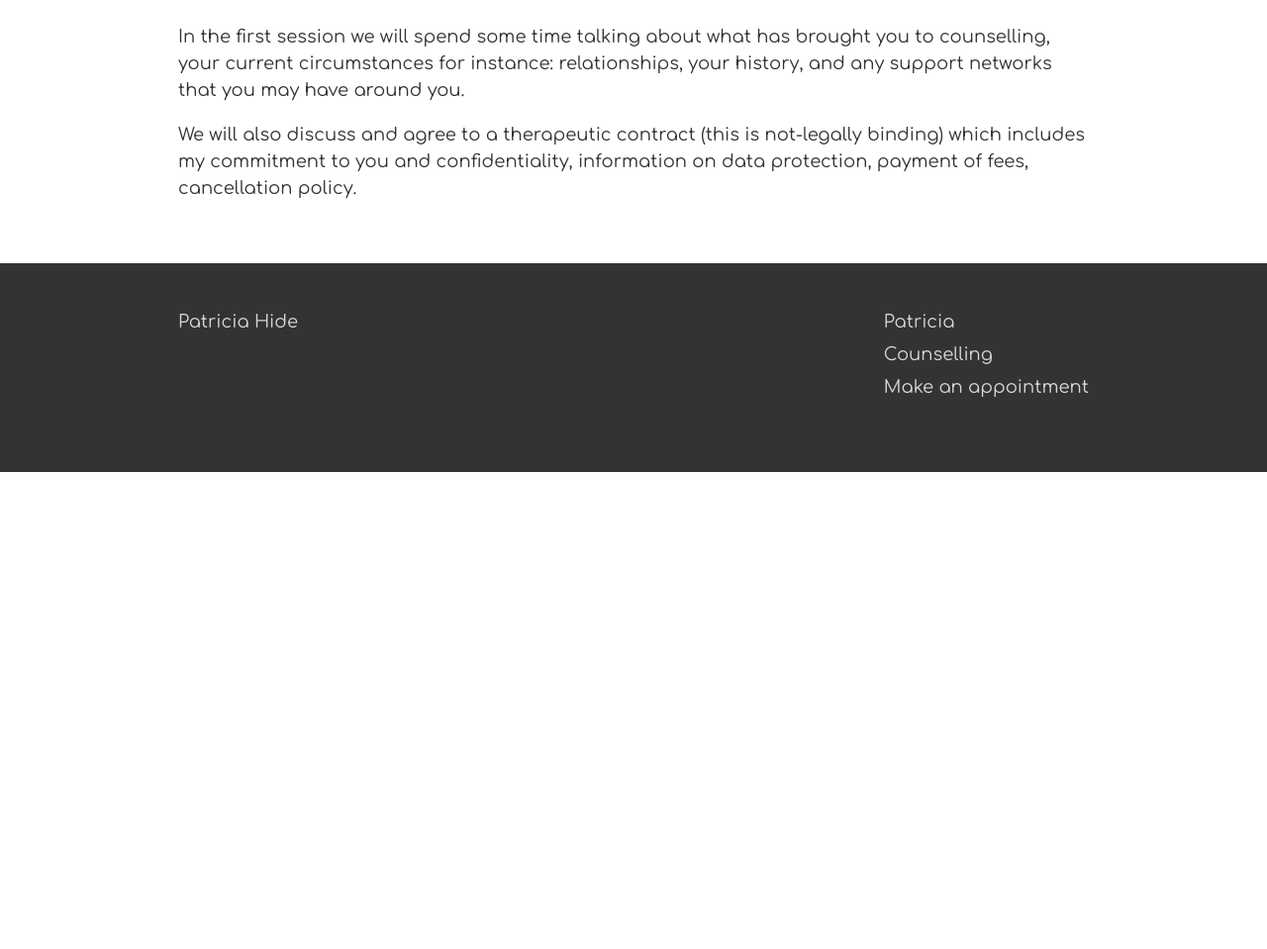
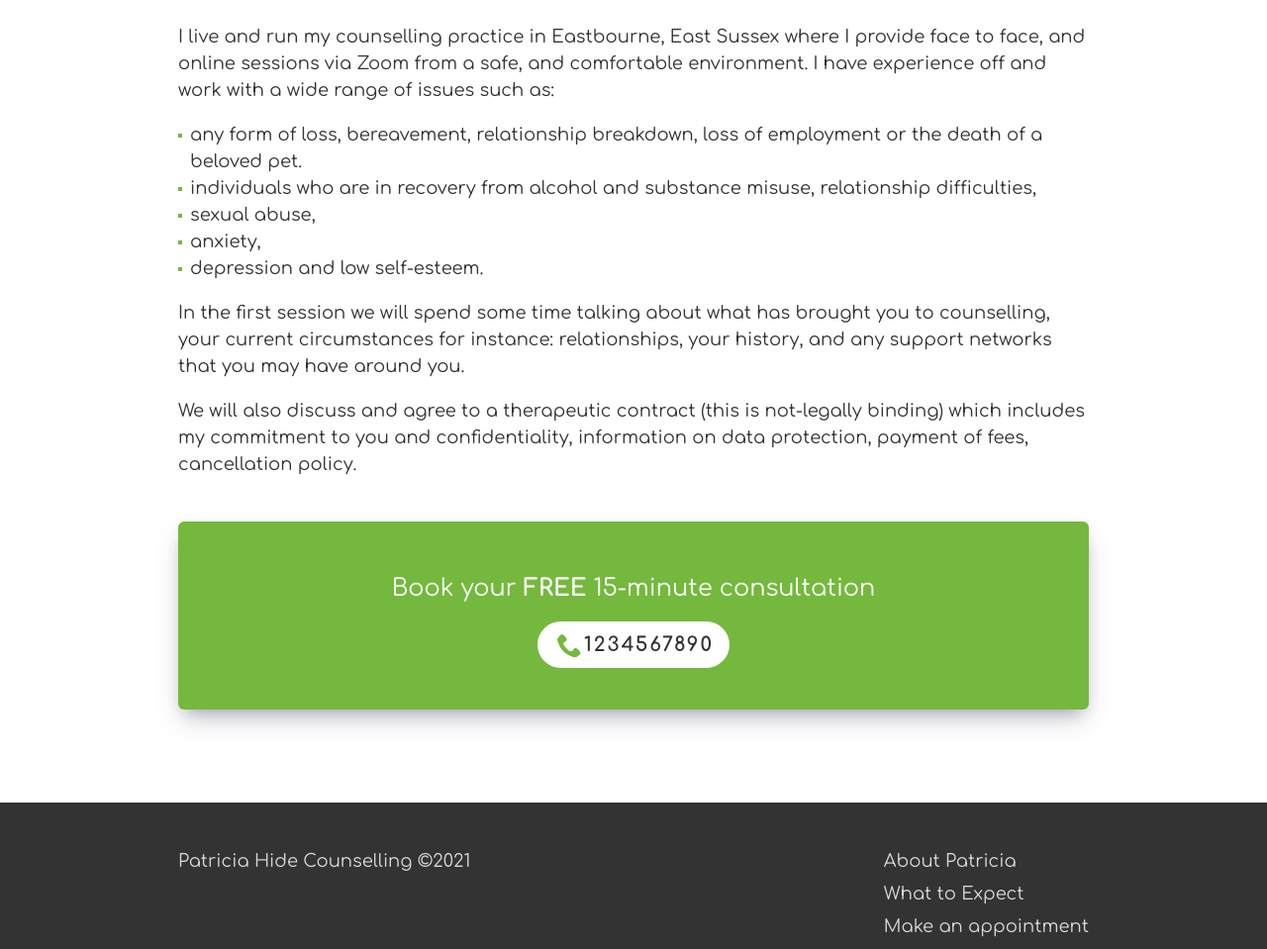
Before and after one commit to dlh89/patricia-hide-counselling, a website built with webpack: page what-to-expect.html in a window 1280 px wide. Shown: the part 320-1279 px from the top of the page at 99% size. Before the commit the page ends 800 px from the top, so only its background shows below. Built offline with nearby package versions, Linux system fonts and the light colour scheme.

Commit message:
Header and footer and misc style changes

```diff
--- a/src/styles/base/_base.scss
+++ b/src/styles/base/_base.scss
@@ -1,3 +1,10 @@
 html {
     font-size: 62.5%;
 }
+
+a {
+    color: $green;
+}
+a:visited {
+    color: darken($green, 10%);
+}
--- a/src/styles/base/_typography.scss
+++ b/src/styles/base/_typography.scss
@@ -26,6 +26,9 @@ p {
 section {
     margin-bottom: 44px;
 }
+section:last-of-type {
+    margin-bottom: 94px;
+}
 
 .strong-uppercase {
     font-weight: 700;
--- a/src/styles/components/_banner.scss
+++ b/src/styles/components/_banner.scss
@@ -1,5 +1,7 @@
 .banner {
-    background-color: $soft-green;
+    // background-color: $soft-green;
+    background: rgb(174,232,151);
+    background: linear-gradient(90deg, rgba(174,232,151,1) 0%, rgba(196,232,151,1) 100%);
 }
 
 .banner__inner {
--- /dev/null
+++ b/src/styles/components/_bullet-list.scss
@@ -0,0 +1,17 @@
+.bullet-list {
+    margin-bottom: 18px;
+}
+
+.bullet-list li {
+    position: relative;
+    padding-left: 12px;
+}
+.bullet-list li::before {
+    content: "";
+    position: absolute;
+    left: 0;
+    top: 12px;
+    background-color: $green;
+    width: 4px;
+    height: 4px;
+}
--- a/src/styles/components/_cta.scss
+++ b/src/styles/components/_cta.scss
@@ -5,6 +5,7 @@
     padding: 50px;
     border-radius: 6px;
     box-shadow: $box-shadow;
+    text-align: center;
 }
 
 .cta__text
@@ -35,4 +36,5 @@
     left: 20px;
     width: 25px;
     height: 25px;
+    fill: $green;
 }
--- a/src/styles/components/_nav.scss
+++ b/src/styles/components/_nav.scss
@@ -29,6 +29,7 @@
     text-decoration: none;
     color: inherit;
 }
+.nav__current::after,
 .nav li:hover::after {
     content: "\00a0";
     position: absolute;
--- a/src/styles/components/_quote.scss
+++ b/src/styles/components/_quote.scss
@@ -1,5 +1,5 @@
 .quote {
-    font-size: 3.2rem;
+    font-size: 2.6rem;
     margin: 64px 0;
     color: #464646;
 }
--- a/src/styles/style.scss
+++ b/src/styles/style.scss
@@ -14,3 +14,4 @@
 @import './components/cta';
 @import './components/quote';
 @import './components/col-cta';
+@import './components/bullet-list';
--- a/what-to-expect.html
+++ b/what-to-expect.html
@@ -27,14 +27,14 @@
                             <use xlink:href="images/svgs/patriciahidelogo.svg#patriciahidelogo"></use>
                         </svg>
                         <div class="nav__brand">
-                            Patricia Hide
+                            <a href="/">Patricia Hide</a>
                         </div>
                     </div>
                     <ul>
-                        <li><a href="#welcome">Welcome</a></li>
-                        <li><a href="#about">About Patricia</a></li>
-                        <li><a href="/what-to-expect.html">What to Expect</a></li>
-                        <li><a href="#contact">Make an Appointment</a></li>
+                        <li><a href="/">Home</a></li>
+                        <li><a href="/about.html">About Patricia</a></li>
+                        <li class="nav__current"><a href="/what-to-expect.html">What to Expect</a></li>
+                        <li><a href="/contact.html">Make an Appointment</a></li>
                     </ul>
                 </div>
             </div>
@@ -57,17 +57,43 @@
         </section>
         <section>
             <div class="row">
+                <p>I live and run my counselling practice in Eastbourne, East Sussex where I provide face to face, and online sessions via Zoom from a safe, and comfortable environment.
+                    I have experience off and work with a wide range of issues such as:
+                </p>
+                <ul class="bullet-list">
+                    <li>any form of loss, bereavement, relationship breakdown, loss of employment or the death of a beloved pet.</li>
+                    <li>individuals who are in recovery from alcohol and substance misuse, relationship difficulties,</li>
+                    <li>sexual abuse,</li>
+                    <li>anxiety,</li>
+                    <li>depression and low self-esteem.</li>
+                </ul>
                 <p>In the first session we will spend some time talking about what has brought you to counselling, your current circumstances for instance: relationships, your history, and any support networks that you may have around you.</p>
                 <p>We will also discuss and agree to a therapeutic contract (this is not-legally binding) which includes my commitment to you and confidentiality, information on data protection, payment of fees, cancellation policy.</p>
             </div>
         </section>
+        <section>
+            <div class="row">
+                <div class="cta">
+                    <div class="cta__text">Book your <span class="strong-uppercase">free</span> 15-minute consultation</div>
+                    <a class="cta__button" href="tel:1234567890">
+                        <span class="cta__phone-icon">
+                            <svg class="icon">
+                                <use xlink:href="images/svgs/symbol-defs.svg#icon-phone"></use>
+                            </svg>
+                        </span>
+                        1234567890
+                    </a>
+                </div>
+            </div>
+        </section>
+
         <footer class="footer cf">
             <div class="row">
-                <div class="footer__brand">Patricia Hide</div>
+                <div class="footer__brand">Patricia Hide Counselling &copy;<script>document.write(new Date().getFullYear())</script></div>
                 <ul class="footer__nav">
-                    <li><a href="#about">Patricia</a></li>
-                    <li><a href="#counselling">Counselling</a></li>
-                    <li><a href="#contact">Make an appointment</a></li>
+                    <li><a href="/about.html">About Patricia</a></li>
+                    <li><a href="/what-to-expect.html">What to Expect</a></li>
+                    <li><a href="/contact.html">Make an appointment</a></li>
                 </ul>
             </div>
         </footer>
```
Also changed, not shown: index.html (+13 -14 lines), dist/style.css.
